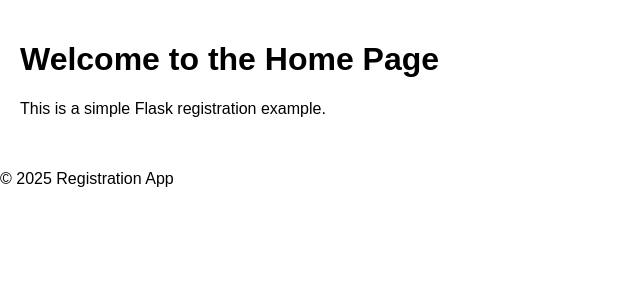
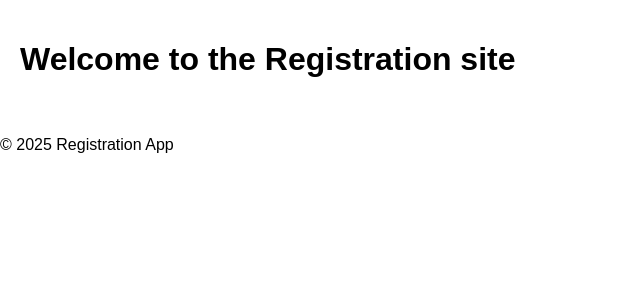
Before and after one commit to sugandv21/flask_d4_registration_app, a Flask app: page / in a window 1280 px wide. Shown: the part 38-338 px from the top of the page, without its empty margins (0-640 px from the left). Run offline with Flask 3, Linux system fonts and the light colour scheme.

Commit message:
Update home.html

```diff
--- a/templates/layout/home.html
+++ b/templates/layout/home.html
@@ -1,6 +1,5 @@
 {% extends "base.html" %}
 
 {% block content %}
-<h1>Welcome to the Home Page</h1>
-<p>This is a simple Flask registration example.</p>
+<h1>Welcome to the Registration site</h1>
 {% endblock %}
```
